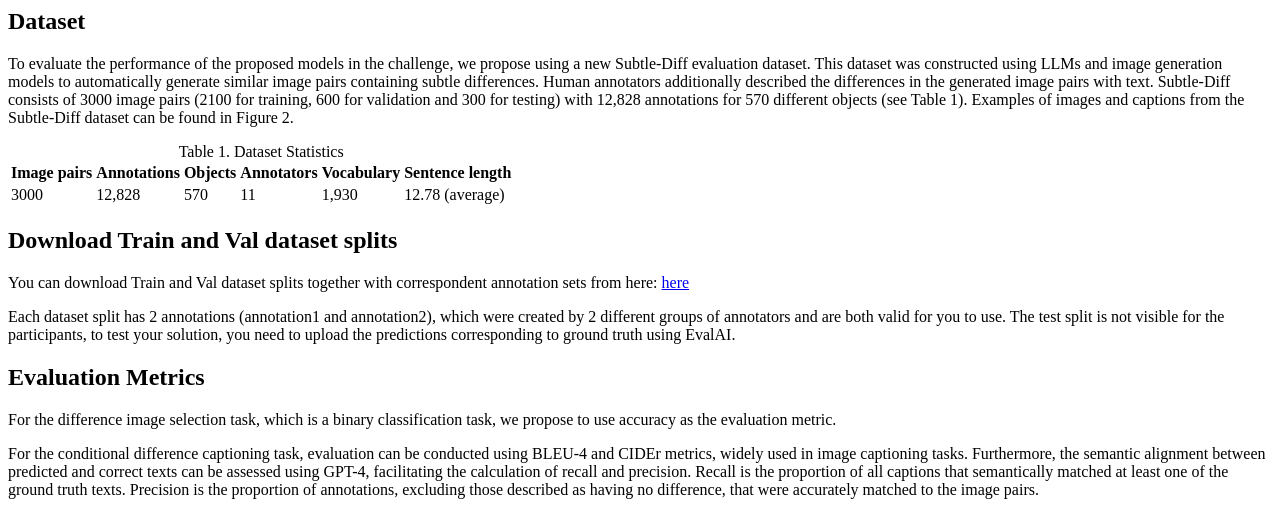
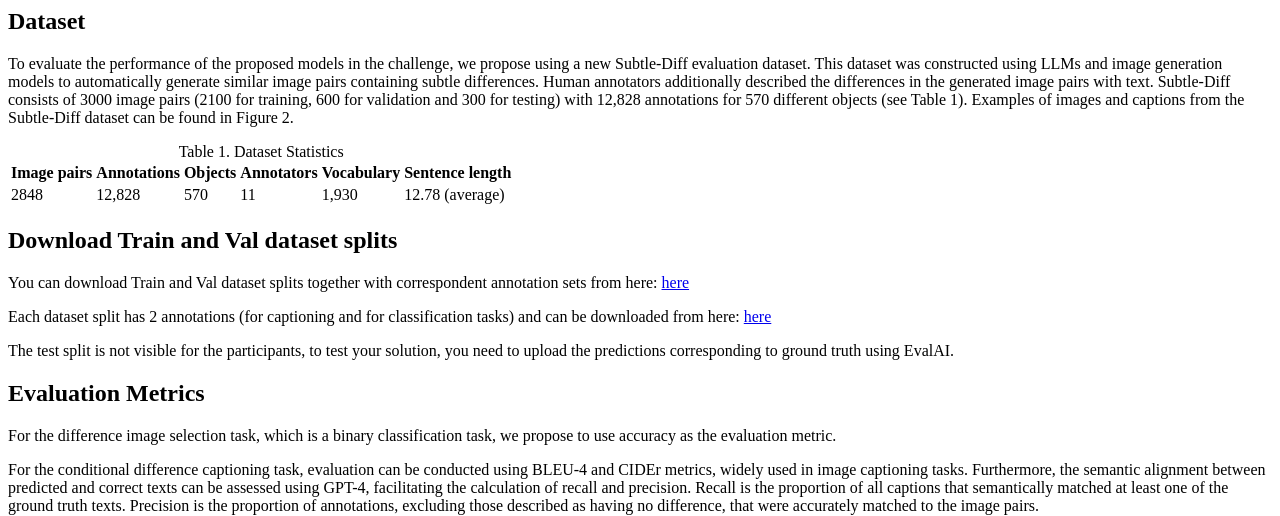
Before and after one commit to mariiak2021/Subtle-Diff-Challenge, a Python web app: template templates/evaluation_details.html in a window 1280 px wide. Shown: the top 516 px of the page. Run offline with Jinja, Linux system fonts and the light colour scheme; the template is opened without the code that fills it, so the values that code supplies are empty.

Commit message:
Update evaluation_details.html

```diff
--- a/templates/evaluation_details.html
+++ b/templates/evaluation_details.html
@@ -15,7 +15,7 @@
                     <th>Sentence length</th>
                 </tr>
                 <tr>
-                    <td>3000</td>
+                    <td>2848</td>
                     <td>12,828</td>
                     <td>570</td>
                     <td>11</td>
@@ -27,7 +27,8 @@
 
         <h2>Download Train and Val dataset splits</h2>
         <p>You can download Train and Val dataset splits together with correspondent annotation sets from here: <a href="https://drive.google.com/file/d/1tGlHTOdL5stx2IhoF1B8qE872ct3X3RU/view?usp=sharing" target="_blank">here</a> </p>
-        <p>Each dataset split has 2 annotations (annotation1 and annotation2), which were created by 2 different groups of annotators and are both valid for you to use. The test split is not visible for the participants, to test your solution, you need to upload the predictions corresponding to ground truth using EvalAI.</p>
+        <p>Each dataset split has 2 annotations (for captioning and for classification tasks) and can be downloaded from here: <a href="https://drive.google.com/file/d/1tGlHTOdL5stx2IhoF1B8qE872ct3X3RU/view?usp=sharing" target="_blank">here</a></p>
+        <p>The test split is not visible for the participants, to test your solution, you need to upload the predictions corresponding to ground truth using EvalAI.</p>
 
         <h2>Evaluation Metrics</h2>
         <p>
```
